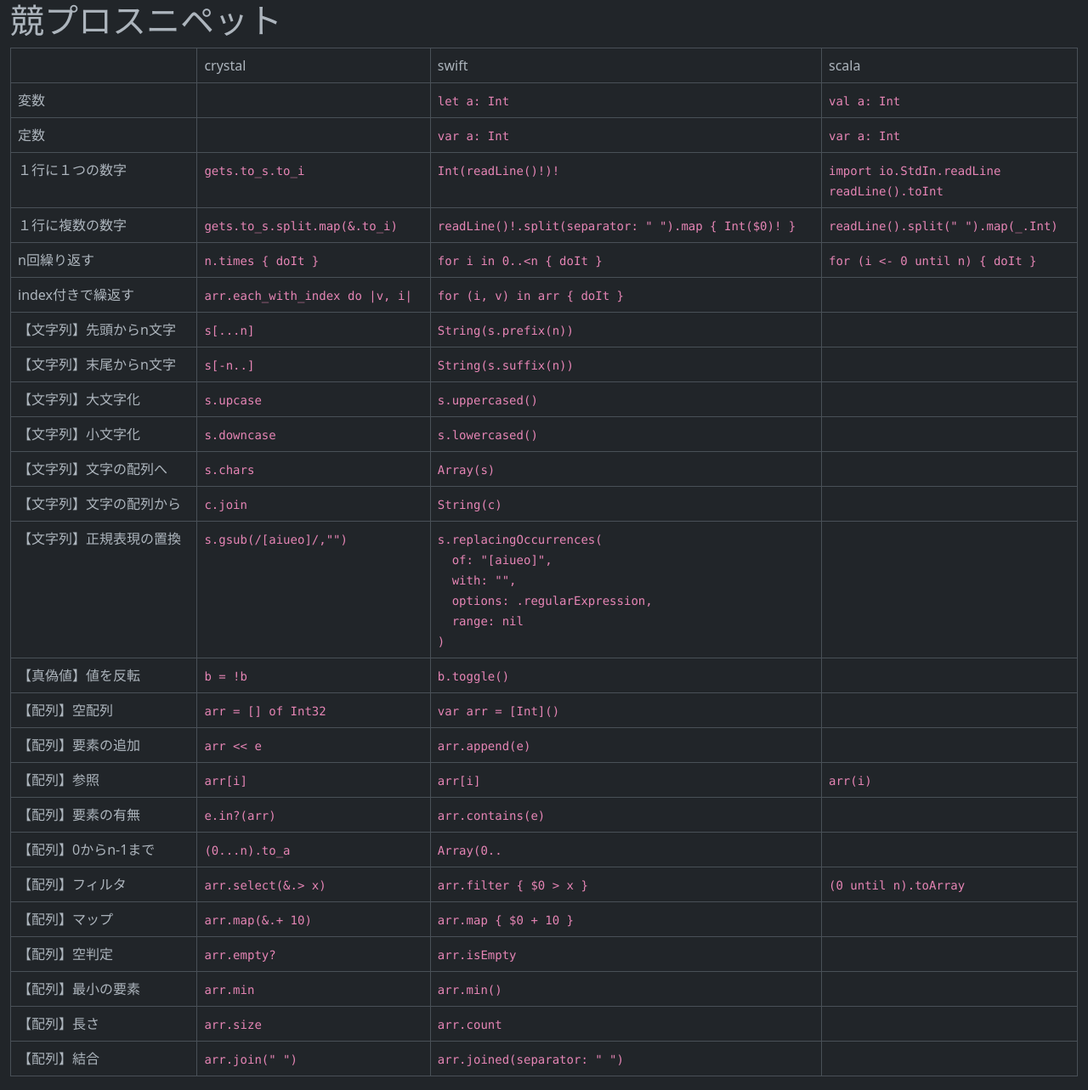
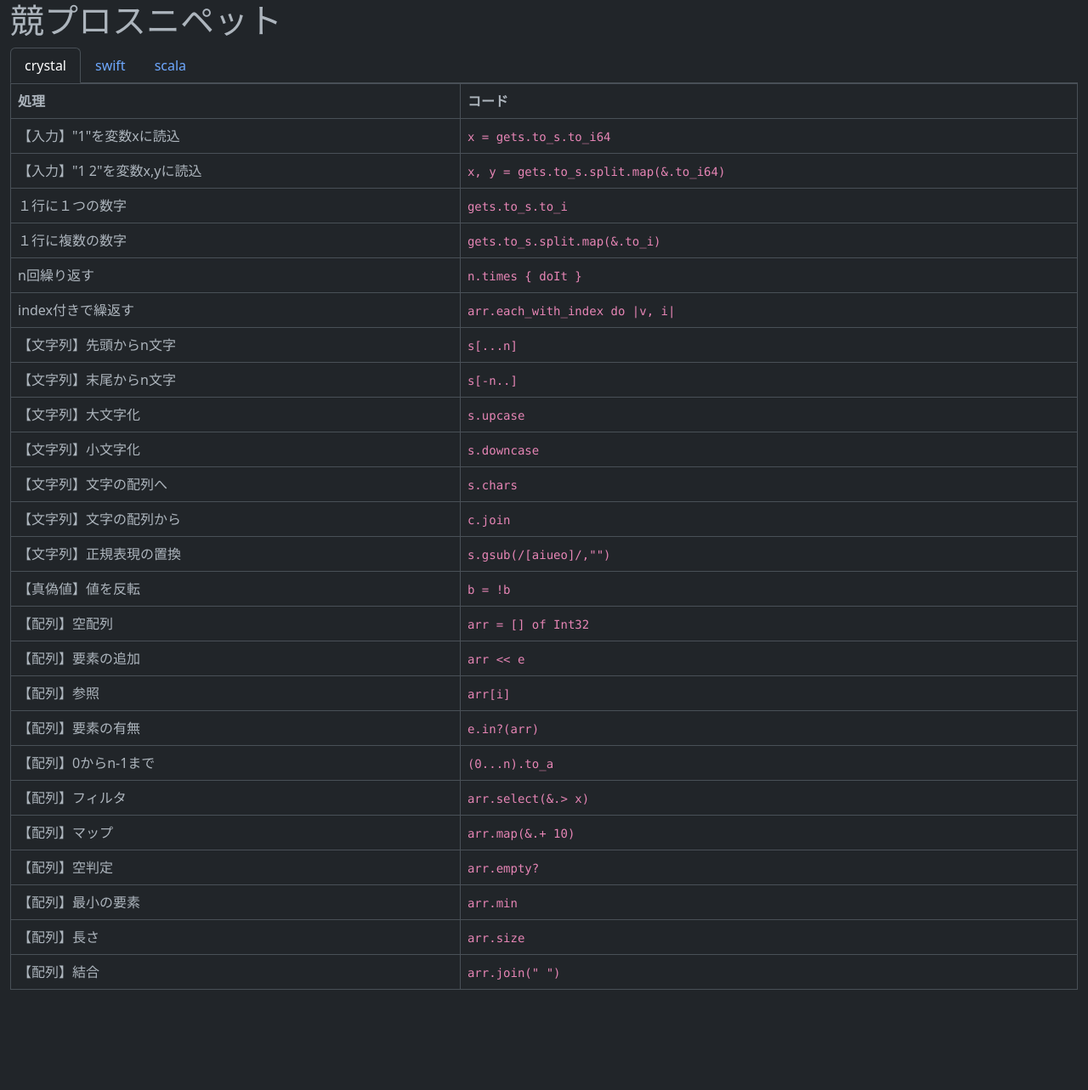
Before and after one commit to tamura2004/languages, a Jekyll site: the page built from index.html, in a window 1280 px wide. Shown: the whole page at 85% size. Built offline with Jekyll 4.4.1, drawn with Linux system fonts in a browser that asks for light colours; after the commit the page ends 1181 px from its top, so only the background shows below that.

Commit message:
Update layout

```diff
--- a/_data/codes.yml
+++ b/_data/codes.yml
@@ -1,3 +1,12 @@
+【入力】"1"を変数xに読込:
+  crystal: x = gets.to_s.to_i64
+  swift: var x = Int(readLine()!)!
+  scala: var x = io.StdIn.readLine().toInt
+【入力】"1 2"を変数x,yに読込:
+  crystal: x, y = gets.to_s.split.map(&.to_i64)
+  swift: |
+    let line = readLine()!.split(separator: " ").map { Int($0)! }<br>
+    var (x, y) = (line[0], line[1])
 変数:
   swift: let a&#58; Int
   scala: val a&#58; Int
--- a/index.html
+++ b/index.html
@@ -2,6 +2,55 @@
 layout: default
 title: Home
 ---
+<ul class="nav nav-tabs" id="myTab" role="tablist">
+  {% for language in site.data.languages %}
+    <li class="nav-item" role="presentation">
+      <button
+        class="nav-link {% if language == 'crystal' %}active{% endif %}"
+        id="{{language}}-tab"
+        data-bs-toggle="tab"
+        data-bs-target="#{{language}}"
+        type="button"
+        role="tab"
+        aria-controls="{{language}}"
+        aria-selected="{{language == 'crystal'}}"
+      >
+        {{language}}
+      </button>
+    </li>
+  {% endfor %}
+</ul>
+
+<div class="tab-content" id="myTabContent">
+  {% for language in site.data.languages %}
+    <div
+      class="tab-pane fade {% if language == 'crystal' %}show active{% endif %}"
+      id="{{language}}"
+      role="tabpanel"
+      aria-labelledby="{{language}}-tab"
+    >
+      <table class="table table-bordered table-responsive">
+        <tr>
+          <th>処理</th>
+          <th>コード</th>
+        </tr>
+        {% for code in site.data.codes %}
+          {% if  code[1][language] %}
+            <tr>
+              <td>{{ code[0] }}</td>
+              <td>
+                <code class="prettyprint">
+                  {{ code[1][language] }}
+                </code>
+              </td>
+            </tr>
+          {% endif %}
+        {% endfor %}
+      </table>
+    </div>
+  {% endfor %}
+</div>
+<!--
 <table class="table table-bordered table-responsive">
   <tr>
     <td></td>
@@ -21,4 +70,4 @@ title: Home
     {% endfor %}
   </tr>
   {% endfor %}
-</table>
+</table> -->
```
